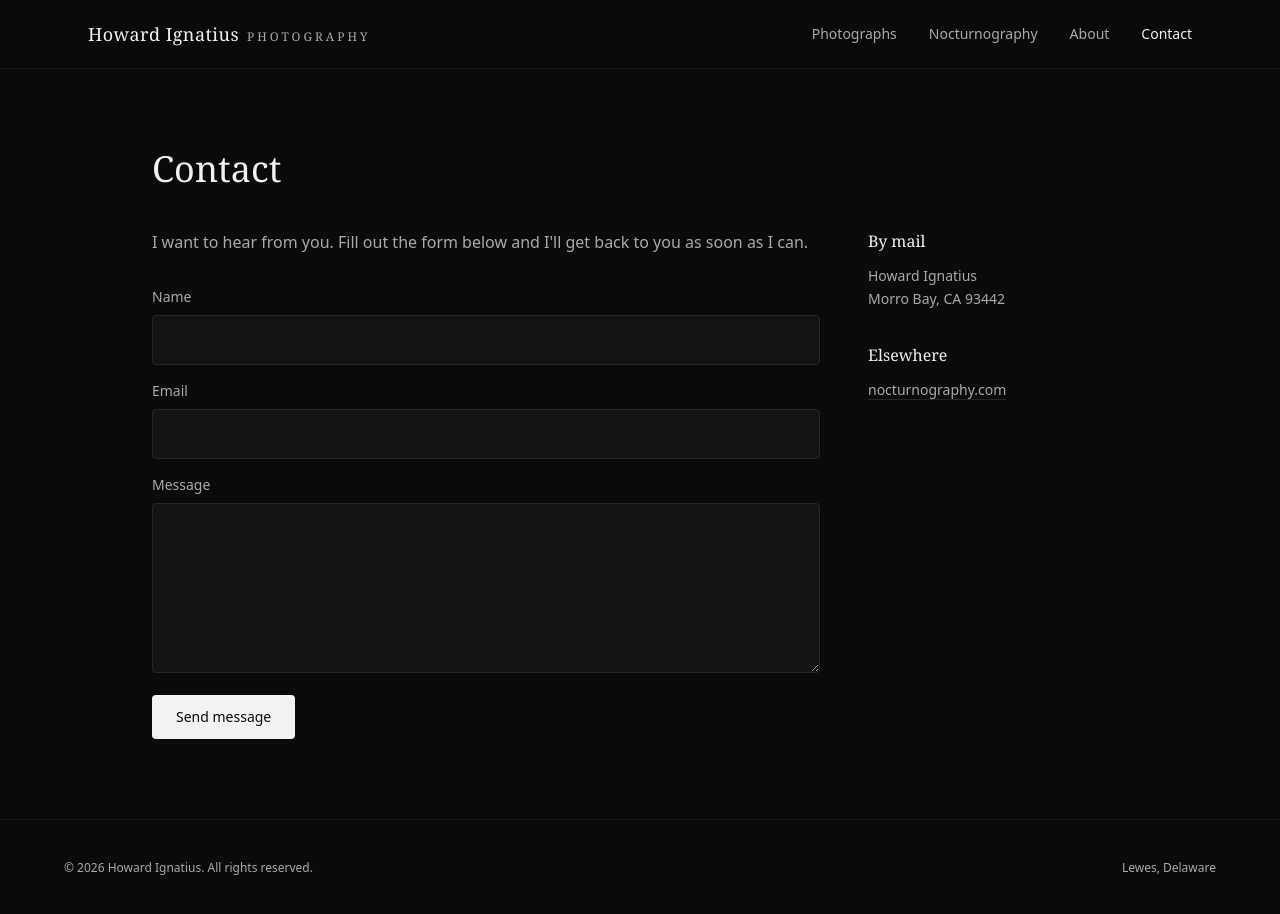
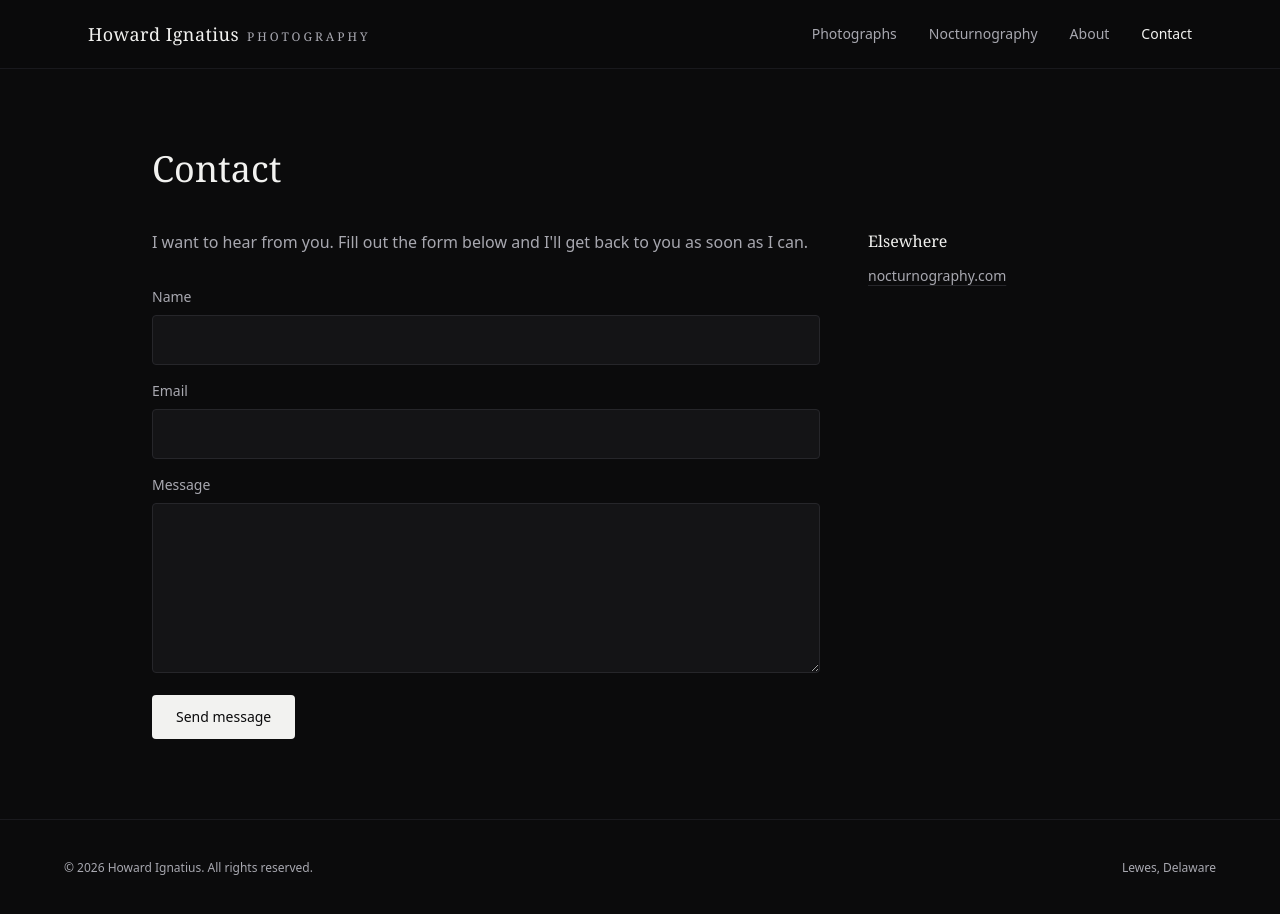
Before and after one commit to hjignatius/howard-website, a Next.js app: page /contact in a window 1280 px wide. Built offline with nearby package versions, Linux system fonts and the light colour scheme.

Commit message:
Remove mailing address from contact page
Co-Authored-By: Claude Opus 5 <noreply@anthropic.com>

```diff
--- a/src/app/contact/page.tsx
+++ b/src/app/contact/page.tsx
@@ -21,16 +21,7 @@ export default function Contact() {
         </div>
 
         <aside className="text-sm leading-relaxed text-mist">
-          <h2 className="mb-3 font-display text-base text-paper">By mail</h2>
-          <p>
-            Howard Ignatius
-            <br />
-            Morro Bay, CA 93442
-          </p>
-
-          <h2 className="mb-3 mt-8 font-display text-base text-paper">
-            Elsewhere
-          </h2>
+          <h2 className="mb-3 font-display text-base text-paper">Elsewhere</h2>
           <p>
             <a
               href="https://www.nocturnography.com"
```
